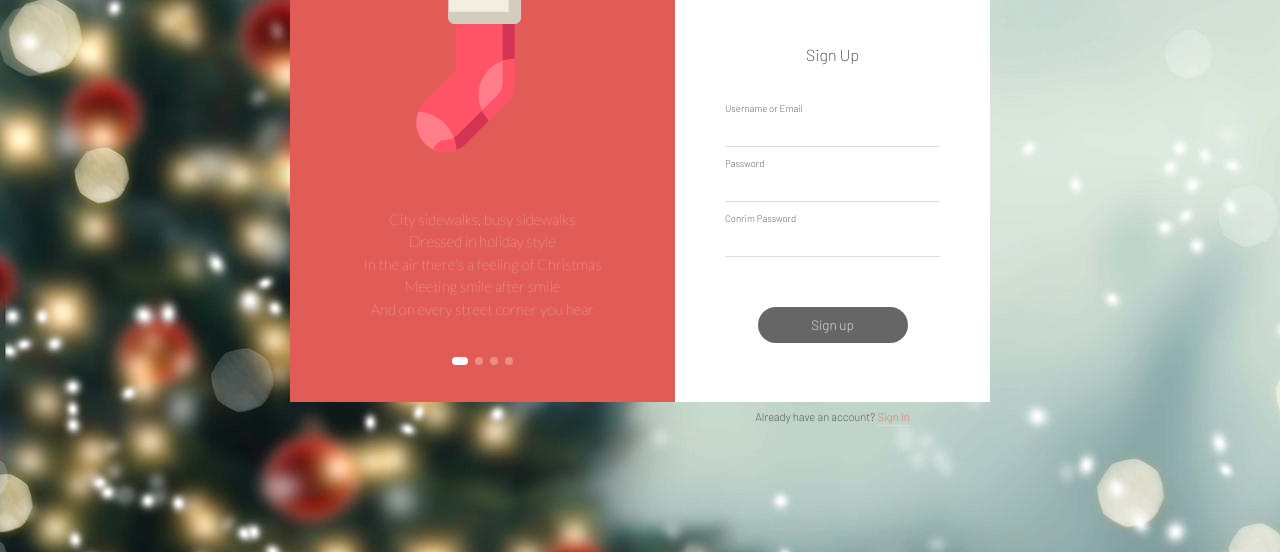
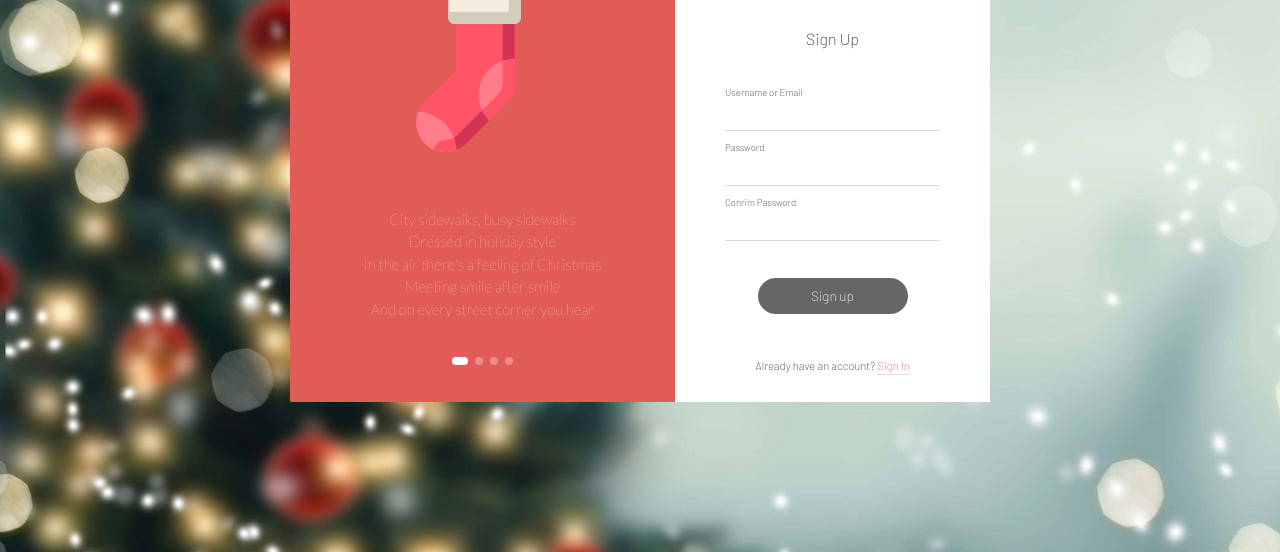
Before and after one commit to kelvinluime/cse134b-hw5, a plain HTML site: page signup.html in a window 1280 px wide. Shown: the part 248-800 px from the top of the page. Drawn offline with Linux system fonts and the light colour scheme.

Commit message:
completes signup

```diff
--- a/signup.css
+++ b/signup.css
@@ -71,8 +71,8 @@ body {
     caret-color: #333333;
 }
 
-#login-button {
-    margin-top: 3em;
+#signup-button {
+    margin-top: 2em;
     background-color: #666666;
     width: 150px;
     height: 36px;
@@ -83,7 +83,7 @@ body {
     font-family: 'Barlow', sans-serif;
 }
 
-#login-button:hover {
+#signup-button:hover {
     cursor: pointer;
 }
 
@@ -91,14 +91,14 @@ label {
     float: left;
 }
 
-#sign-up {
-    margin-top: 6em;
+#sign-in {
+    margin-top: 4em;
     font-size: 0.7em;
     color: #333333;
     font-family: 'Barlow', sans-serif;
 }
 
-#sign-up>a {
+#sign-in>a {
     color: #E25C57;
     text-decoration: none;
     border-bottom: 1px solid #dddddd;
@@ -122,7 +122,7 @@ label {
 }
 
 #welcome {
-    margin-top: 3em;
+    margin-top: 2em;
     color: #333333;
     font-weight: 500;
     font-weight: 100;
--- a/signup.html
+++ b/signup.html
@@ -40,9 +40,9 @@
                 <label for="confirm-password">Conrim Password</label>
                 <br>
                 <input class="text-input" type="password">
-                <input id="login-button" type="submit" value="Sign up">
+                <input id="signup-button" type="submit" value="Sign up">
             </form>
-            <p id="sign-up">Already have an account? <a href="login.html">Sign In</a></p>
+            <p id="sign-in">Already have an account? <a href="login.html">Sign In</a></p>
         </div>
     </div>
 
```
